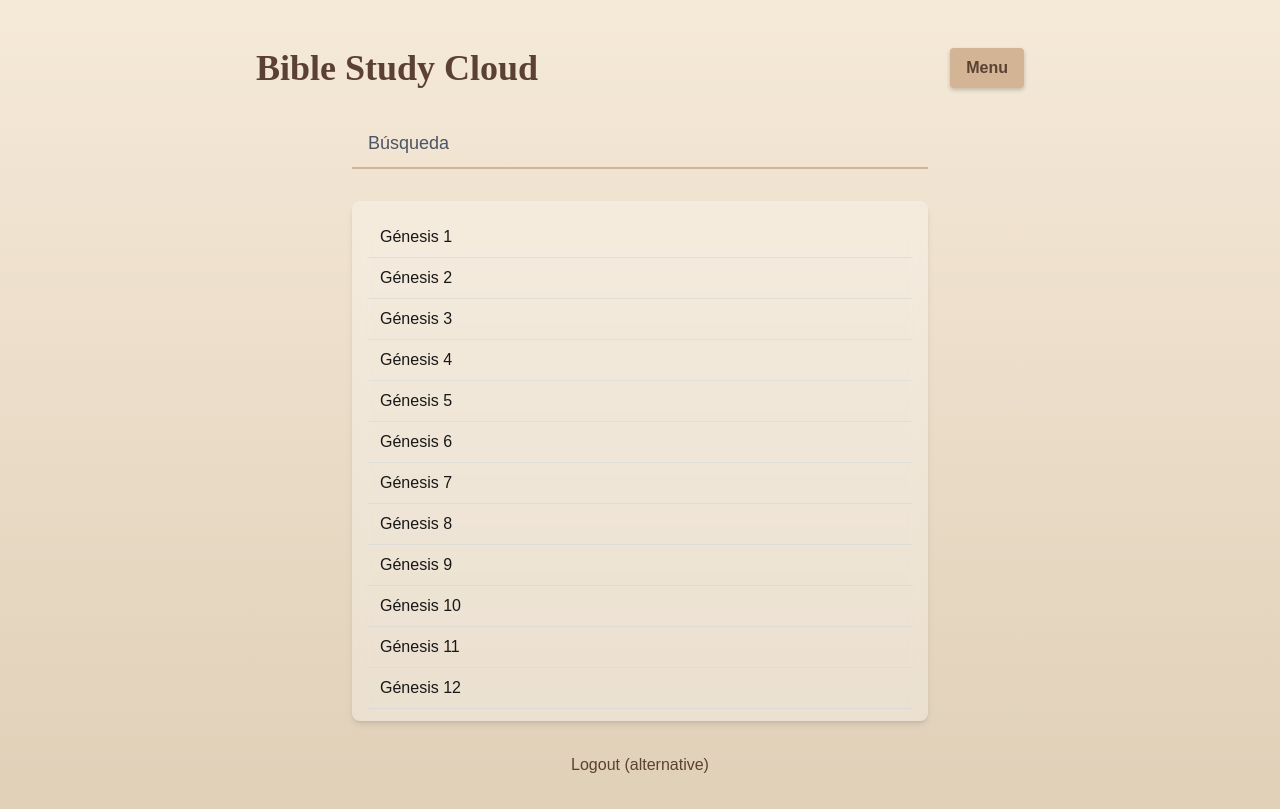
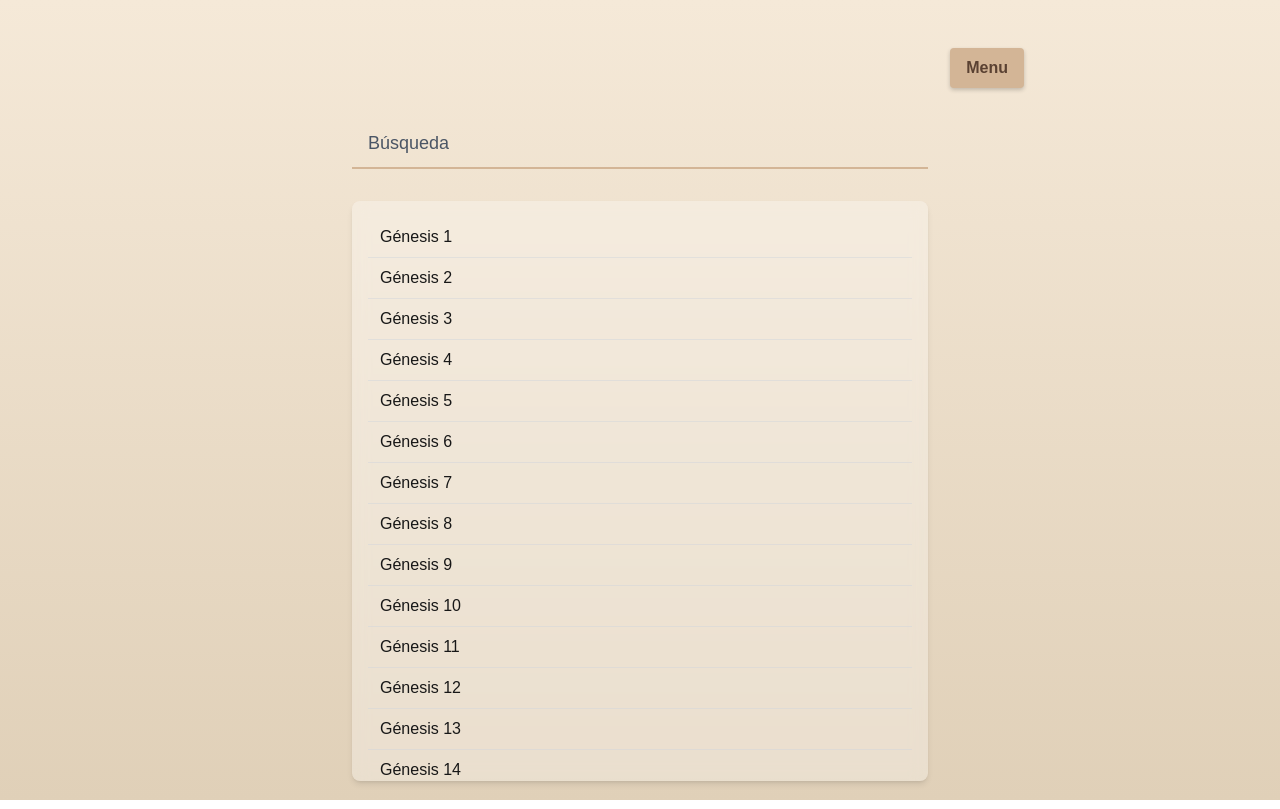
Before and after one commit to mantrax314/biblestudycloud, a Next.js app: page / in a window 1280 px wide. Built offline with nearby package versions, Linux system fonts and the light colour scheme; no server answers; sample sign-in values are in the browser's storage.

Commit message:
Refine UI: Remove main title and alternative logout link

```diff
--- a/src/app/page.tsx
+++ b/src/app/page.tsx
@@ -75,11 +75,9 @@ export default function Home() {
 
   return (
     <div className={`flex min-h-screen flex-col items-center justify-start pt-8 px-4 md:pt-12 ${isMenuModalOpen ? 'overflow-hidden' : ''}`} style={{ background: 'linear-gradient(180deg, #f5e9d8 0%, #e0d0b8 100%)' }}>
-      {/* Header Section */}
-      <div className="w-full max-w-3xl flex justify-between items-center mb-8">
-        <h1 className="text-3xl md:text-4xl font-bold" style={{ fontFamily: 'serif', color: '#5a4132' }}>
-          Bible Study Cloud
-        </h1>
+      {/* Header Section - Title Removed, Menu button moved to top right */}
+      <div className="w-full max-w-3xl flex justify-end items-center mb-8">
+        {/* Bible Study Cloud Title Removed */}
         <button
           onClick={handleMenuClick}
           className="bg-[#d3b596] hover:bg-[#c4a585] text-[#5a4132] font-bold py-2 px-4 rounded focus:outline-none focus:shadow-outline text-sm md:text-base"
@@ -110,7 +108,7 @@ export default function Home() {
       </div>
 
       {/* Chapters List Section */}
-      <div className="w-full max-w-xl bg-white/30 backdrop-blur-sm p-4 rounded-lg shadow-md overflow-y-auto" style={{ maxHeight: 'calc(100vh - 280px)' /* Adjust based on header/footer height */ }}>
+      <div className="w-full max-w-xl bg-white/30 backdrop-blur-sm p-4 rounded-lg shadow-md overflow-y-auto" style={{ maxHeight: 'calc(100vh - 220px)' /* Adjusted max height */ }}>
         {filteredChapters.length > 0 ? (
           <ul>
             {filteredChapters.map((chapter) => (
@@ -124,13 +122,12 @@ export default function Home() {
         )}
       </div>
 
-      {/* Logout Link - now part of the main layout, not menu modal logic explicitly here */}
-      <div className="mt-auto pt-8 pb-8">
-        {/* The main logout is in the menu modal now, this one could be removed or kept as an alternative */}
+      {/* Alternative Logout Link Removed */}
+      {/* <div className="mt-auto pt-8 pb-8">
         <Link href="/logout" className="text-[#5a4132] hover:underline">
           Logout (alternative)
         </Link>
-      </div>
+      </div> */}
 
       {/* Menu Modal */}
       {isMenuModalOpen && (
```
